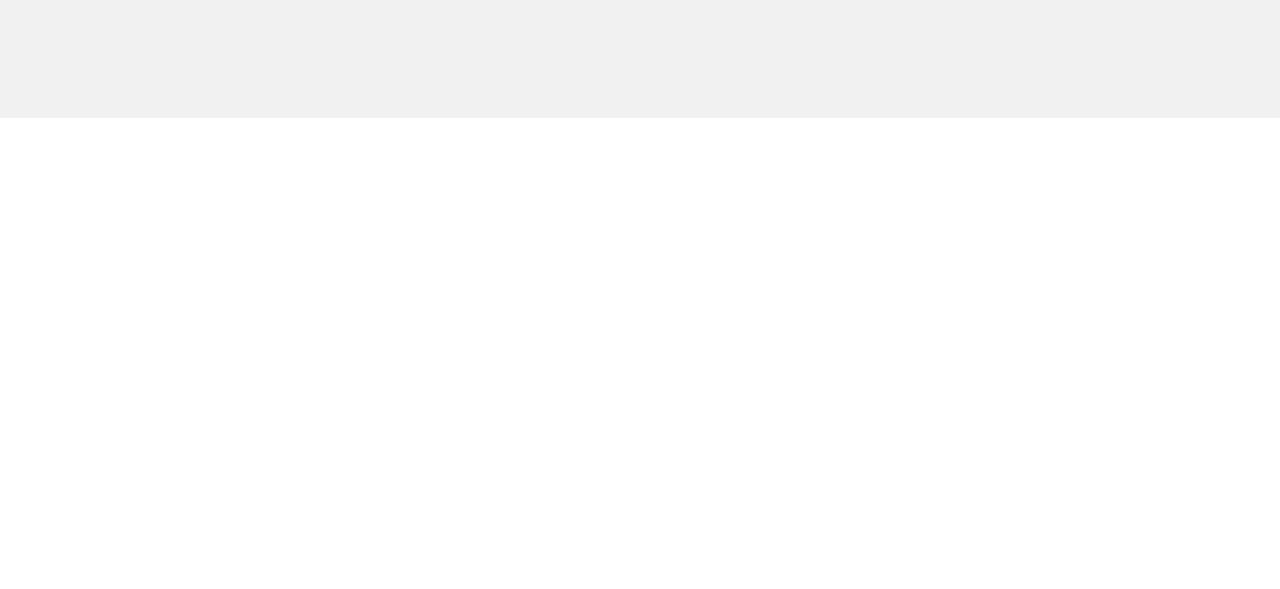
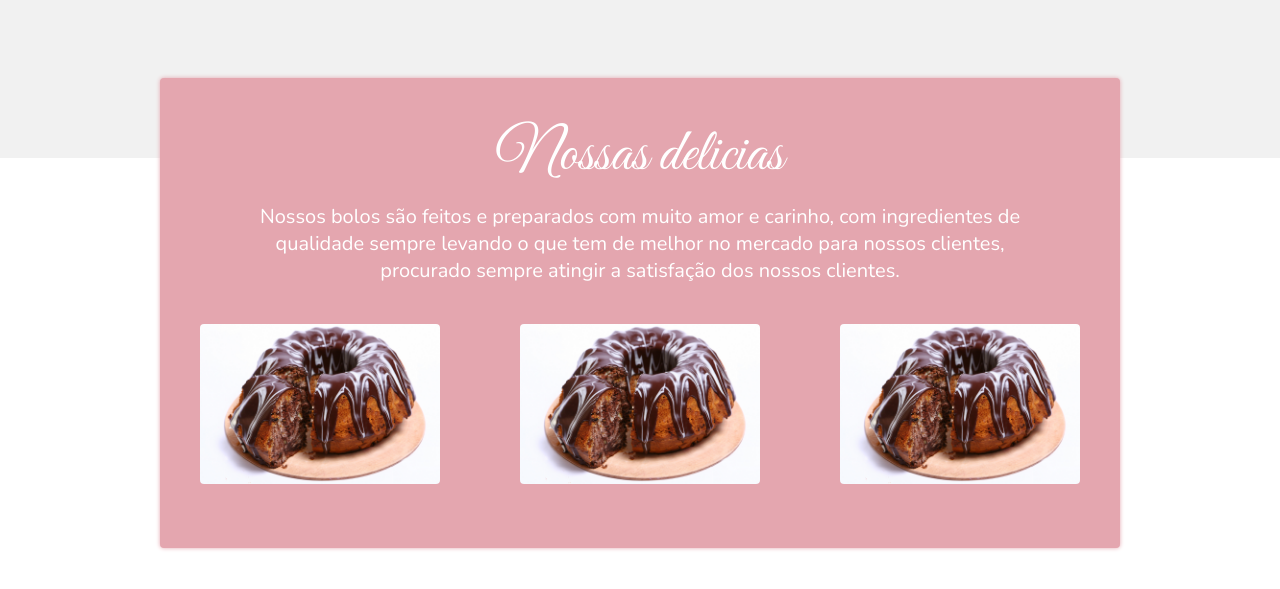
Before and after one commit to FranksdeSena/FranksdeSena.github.io, a plain HTML site: page index.html in a window 1280 px wide. Shown: the part 535-1124 px from the top of the page. Before the commit the page ends 800 px from the top, so only its background shows below. Drawn offline with nearby package versions, Linux system fonts and the light colour scheme.

Commit message:
adcionado section-bg section-content

```diff
--- a/css/styles.css
+++ b/css/styles.css
@@ -30,10 +30,10 @@ body {
 .header {
   display: flex;
   flex-wrap: wrap;
-  gap: 20px;
+  gap: 2rem;
   justify-content: space-between;
   align-items: center;
-  padding: 20px;
+  padding: 2rem;
   max-width: 100rem;
   margin: auto;
 }
@@ -117,19 +117,19 @@ body {
 /*Inicio main*/
 .main-bg {
   width: 100%;
-  height: 540px;
+  height: 58rem;
+
   background-color: var(--background);
 }
 
 .main-container {
   display: flex;
-
   justify-content: space-between;
   align-items: center;
   width: 100%;
   max-width: 100rem;
   margin: auto;
-  padding: 20px;
+  padding: 2rem;
 }
 
 .main-content h1 {
@@ -155,10 +155,11 @@ body {
 
 .btn  {
   display: inline-block;
-  margin-top: 20px;
-  padding: 16px 100px;
+  margin-top: 2rem;
+  margin-bottom: 4rem;
+  padding: 1.6rem 10rem;
   background-color: var(--cor-primary);
-  border-radius: 4px;
+  border-radius: 0.4rem;
   font-size: 1.6rem;
   font-family: 'Nunito', sans-serif;
   text-transform: uppercase;
@@ -174,7 +175,7 @@ body {
 
 .main-img {
   width: 100%;
-  width: 500px;
+  width: 50rem;
   transition: 0.3s;
   animation: entering 3s ease-in-out ;
 }
@@ -271,3 +272,50 @@ body {
     font-size: 1rem;
   }
 }
+
+/*Sectio-content*/
+.sectio-bg {
+
+}
+.section-content {
+  width: 96rem;
+  height: 47rem;
+  margin: auto;
+  margin-top: -80px;
+  margin-bottom: 10rem;
+  background-color: var(--cor-secundary);
+  box-shadow: var(--cor-secundary) 0px 0.1px 4px;
+  border-radius: 4px;
+}
+
+.section-content h2 {
+  text-align: center;
+  font-family: 'Great Vibes', cursive;
+  font-size: 6rem;
+  font-weight: 400;
+  color: var(--cor-white);
+  padding-top: 4rem;
+
+}
+.section-content p {
+  text-align: center;
+  font-family: 'Nunito', cursive;
+  font-size: 2rem;
+  font-weight: 300;
+  color: var(--cor-white);
+  padding-top: 1rem;
+}
+
+.section-content-bg-content {
+  display: flex;
+  justify-content: space-around;
+  align-items: center;
+
+}
+
+.section-content-img {
+  width: 100%;
+  margin-top: 4rem;
+  width: 240px;
+  border-radius: 4px;
+}
--- a/index.html
+++ b/index.html
@@ -11,6 +11,7 @@
     <title>Noely | Bolos</title>
   </head>
   <body>
+    <!--Header-menu-->
     <header class="header-bg" id="inicio">
       <div class="header">
         <a href="./">
@@ -30,6 +31,7 @@
 
     </header>
 
+     <!--Main-->
     <main class="main-bg">
       <div class="main-container">
         <div class="main-content">
@@ -45,7 +47,26 @@
       </div>
     </main>
 
-    <sec></sec>
+     <!--Section-content-->
+    <sec class="section-bg">
+      <div class="section-content">
+        <h2>Nossas delicias</h2>
+        <p>Nossos bolos são feitos e preparados com muito amor e carinho, com ingredientes de<br> qualidade sempre levando o que tem de melhor no mercado para nossos clientes,<br> procurado sempre atingir a satisfação dos nossos clientes.</p>
+
+        <div class="section-content-bg-content">
+          <div>
+            <img class="section-content-img" src="assets/section-img-1.jpg" alt="">
+          </div>
+          <div>
+            <img class="section-content-img" src="assets/section-img-1.jpg" alt="">
+          </div>
+          <div>
+            <img class="section-content-img" src="assets/section-img-1.jpg" alt="">
+          </div>
+
+        </div>
+      </div>
+    </sec>
 
     <sec></sec>
   </body>
```
Also changed, not shown: assets/logo-nominal.jpg (deleted), assets/logo.png (deleted), assets/section-img-1.jpg (added), assets/section2-img-1.jpg (added).
